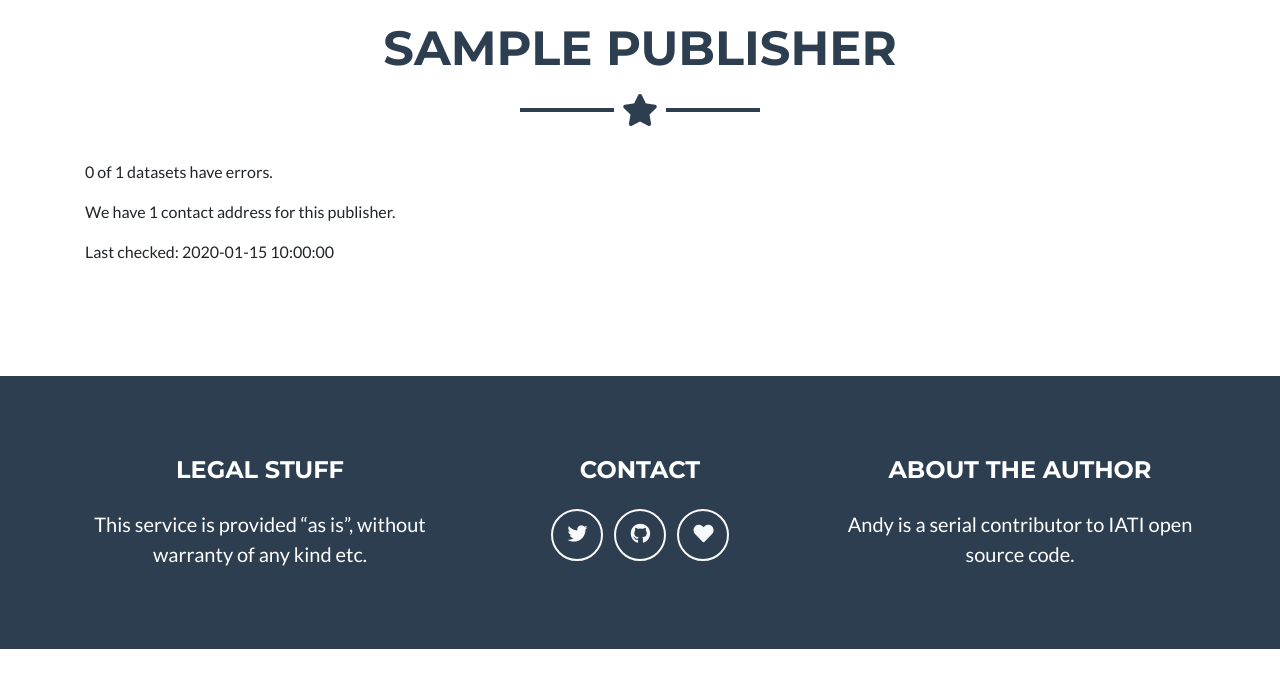
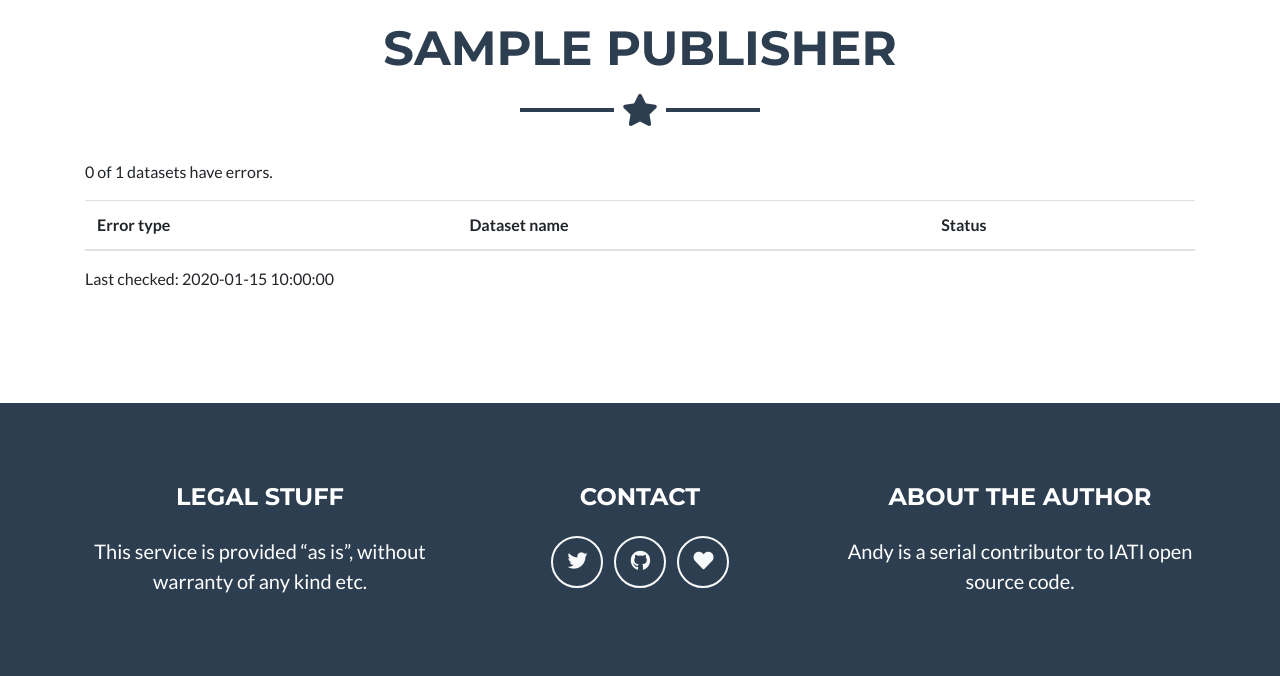
Before and after one commit to pwyf/iati-canary, a Flask app: template iati_canary/templates/publisher.html in a window 1280 px wide. Shown: the part 140-816 px from the top of the page. Before the commit the page ends 789 px from the top, so only its background shows below. Run offline with Flask 2, Linux system fonts and the light colour scheme; the template is opened without the code that fills it: most values are stand-ins (such as "Sample title", 1, 10 or a date in 2020); lists and menus that the app fills with data are empty; parts of the project's set-up code (start-up, migrations or seed data) failed here and were passed over; some libraries are stand-ins or nearby versions.

Commit message:
Slightly less ugly publisher page

```diff
--- a/iati_canary/templates/publisher.html
+++ b/iati_canary/templates/publisher.html
@@ -5,7 +5,7 @@
 <hr class="star-dark mb-5">
 
 <div class="row">
-  <div class="col-lg-6">
+  <div class="col-lg-12">
 
 {% if publisher.last_checked_at %}
     <p>{{ errors | count }} of {{ publisher.total_datasets }} datasets have errors.</p>
@@ -13,19 +13,30 @@
     <p>{{ publisher.total_datasets }} datasets have not yet been checked.</p>
 {% endif %}
 
-{% if publisher.contacts.count() == 0 %}
-    <p>Unfortunately, we don’t have a contact address for this publisher.</p>
-{% elif publisher.contacts.count() == 1 %}
-    <p>We have 1 contact address for this publisher.</p>
-{% else %}
-    <p>We have {{ publisher.contacts.count() }} contact addresses for this publisher.</p>
-{% endif %}
-
-<ul>
+<table class="table">
+    <thead>
+        <tr>
+            <th>Error type</th>
+            <th>Dataset name</th>
+            <th>Status</th>
+        </tr>
+    </thead>
+    <tbody>
 {% for error in errors %}
-  <li>{{ error.error_type }}: {{ error.dataset_name }} (<a href="{{ error.dataset_url }}" target="_blank">source</a>) Seen {{ error.error_count }} times; last seen {{ error.last_errored_at }}</li>
+        <tr>
+            <td>
+                {{ error.error_type }}
+            </td>
+            <td>
+                <a href="https://iatiregistry.org/dataset/{{ error.dataset_id }}">{{ error.dataset_name }}</a> (<a href="{{ error.dataset_url }}" target="_blank">source</a>)
+            </td>
+            <td>
+                Last errored {{ error.last_errored_at }}
+            </td>
+        </tr>
 {% endfor %}
-</ul>
+    </tbody>
+</table>
 
 {% if publisher.last_checked_at %}
     <p>Last checked: {{ publisher.last_checked_at }}</p>
```
